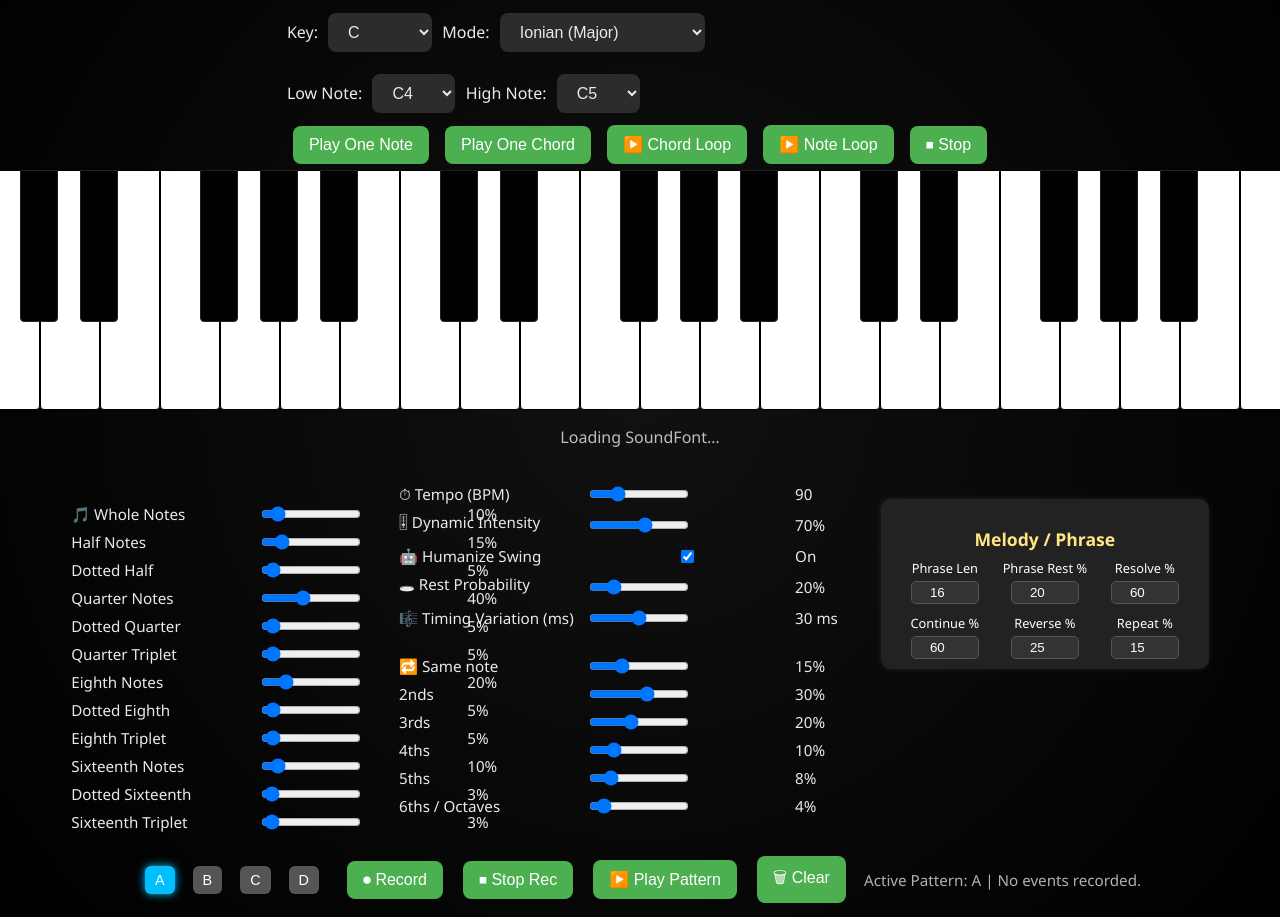
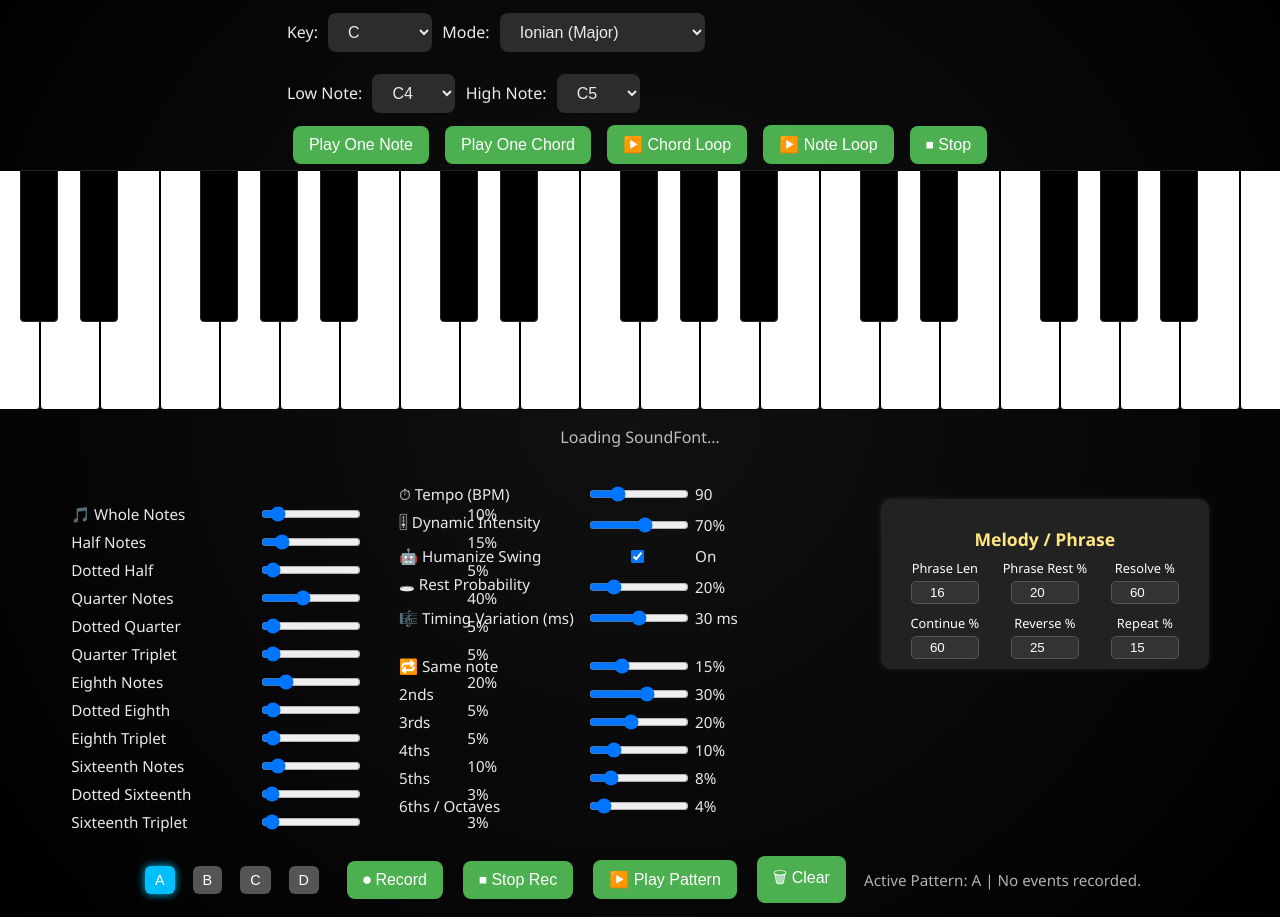
Before and after one commit to WHWONE/wed, a plain HTML site: page index.html in a window 1280 px wide. Shown: the part 115-1032 px from the top of the page. Drawn offline with Linux system fonts and the light colour scheme; a script that the page names is missing.

Commit message:
Add files via upload

```diff
--- a/index.html
+++ b/index.html
@@ -105,7 +105,7 @@
   #intervalMixer, #tempoDynamics {
     flex: 1 1 45%;
     display:grid;
-    grid-template-columns:180px 200px 60px;
+    grid-template-columns:180px 100px 60px;
     row-gap:8px;
     column-gap:8px;
     align-items:center;
```
